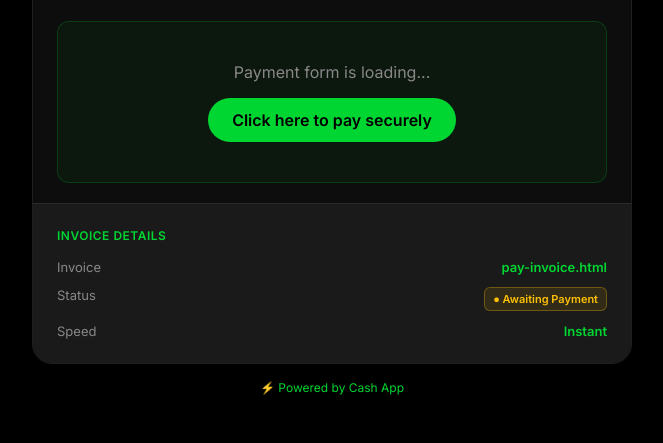
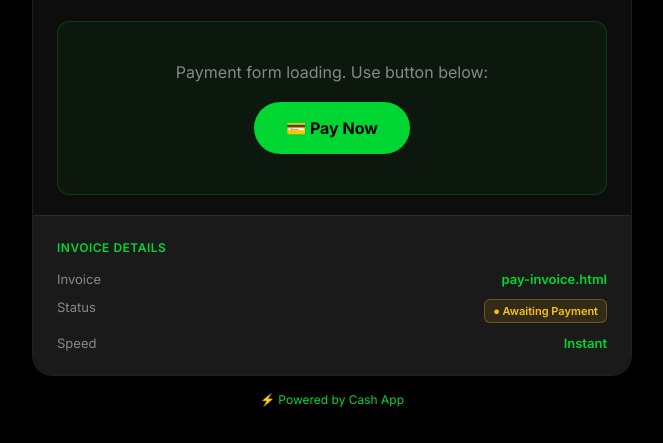
Before and after one commit to Elianan57/PayCashApp, a website: page public/pay-invoice.html in a window 1280 px wide. Shown: the part 856-1299 px from the top of the page, without its empty margins (308-971 px from the left). Drawn offline with Linux system fonts and the light colour scheme; files whose address does not match are found by name.

Commit message:
Fix fallback link visibility for iframe blocking

```diff
--- a/public/pay-invoice.html
+++ b/public/pay-invoice.html
@@ -307,8 +307,8 @@
                             allow="payment">
                     </iframe>
                     <div id="iframeBlockedMessage" style="display: none; text-align: center; padding: 40px 20px; background: rgba(0,214,50,0.05); border-radius: 12px; border: 1px solid rgba(0,214,50,0.2); margin: 20px 0;">
-                        <p style="color: #888; margin-bottom: 16px;">Payment form is loading...</p>
-                        <a id="fallbackLink" href="#" style="display: inline-block; background: #00d632; color: #000; padding: 12px 24px; border-radius: 100px; text-decoration: none; font-weight: 600; cursor: pointer;">Click here to pay securely</a>
+                        <p style="color: #888; margin-bottom: 20px;">Payment form loading. Use button below:</p>
+                        <a id="fallbackLink" href="#" target="_blank" style="display: inline-block; background: #00d632; color: #000; padding: 16px 32px; border-radius: 100px; text-decoration: none; font-weight: 700; cursor: pointer; font-size: 16px;">💳 Pay Now</a>
                     </div>
                 </div>
 
@@ -390,13 +390,22 @@
                 document.getElementById('paymentFrame').src = paymentUrl;
                 document.getElementById('fallbackLink').href = paymentUrl;
 
-                // Show fallback message if iframe doesn't load within 3 seconds
+                // Show fallback message if iframe doesn't load within 2 seconds
                 setTimeout(() => {
+                    console.log('⏱ Checking iframe status...');
                     const iframe = document.getElementById('paymentFrame');
-                    if (!iframe.contentDocument) {
-                        document.getElementById('iframeBlockedMessage').style.display = 'block';
+                    const fallbackMsg = document.getElementById('iframeBlockedMessage');
+
+                    try {
+                        if (!iframe.contentDocument || iframe.contentDocument.body === null) {
+                            console.log('❌ Iframe blocked - showing fallback');
+                            fallbackMsg.style.display = 'block';
+                        }
+                    } catch (e) {
+                        console.log('❌ Iframe error - showing fallback:', e.message);
+                        fallbackMsg.style.display = 'block';
                     }
-                }, 3000);
+                }, 2000);
 
                 // Start timer
                 startTimer();
```
